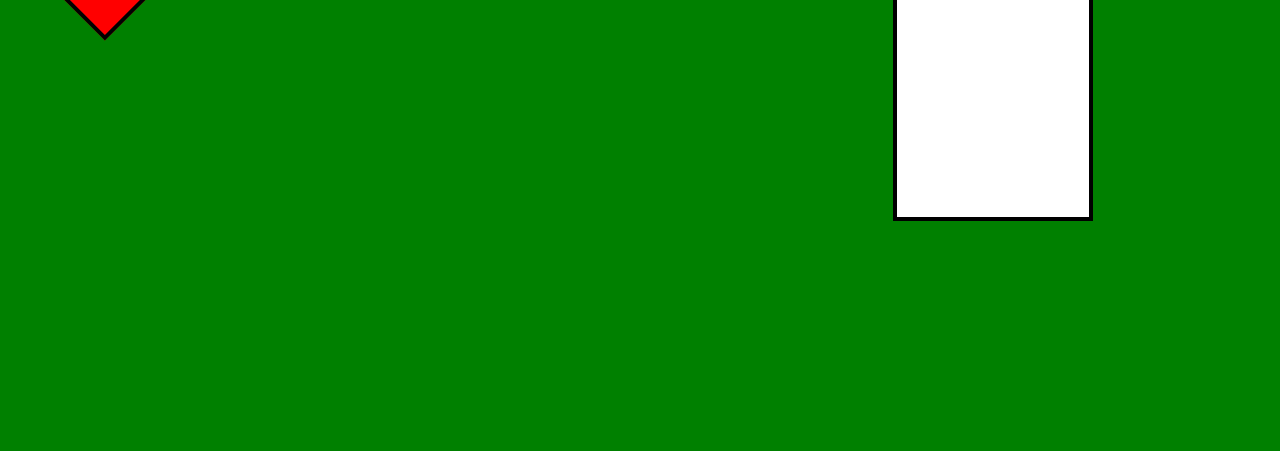
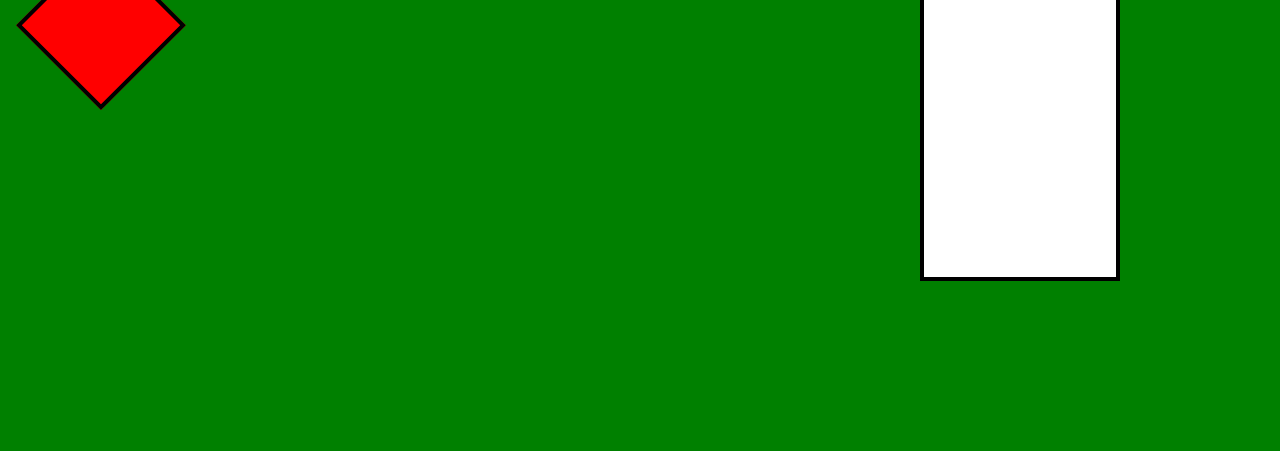
Before and after one commit to alternateved/responsive-website, a plain HTML site: page part-1/index.html in a window 1280 px wide. Shown: the part 349-800 px from the top of the page. Drawn offline with Linux system fonts and the light colour scheme.

Commit message:
Fix grid layout

```diff
--- a/part-1/style.css
+++ b/part-1/style.css
@@ -26,12 +26,11 @@ body {
     "bar      bar     bar"
     "diamonds figures rectangle"
     ".        .       rectangle";
-  grid-template-rows: 80px 1fr 1fr 60px;
+  grid-template-rows: 100px 1fr 1fr;
   grid-template-columns: 1fr 1fr 1fr;
-  grid-gap: 0px;
-  height: 100vh;
+  grid-gap: 40px;
+  height: 98vh;
   width: 100%;
-  background-color: var(--background);
   font-family: sans-serif;
   font-size: 2.5rem;
 }
```
